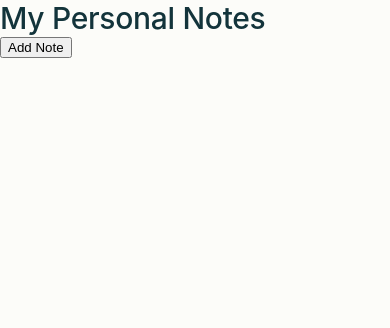
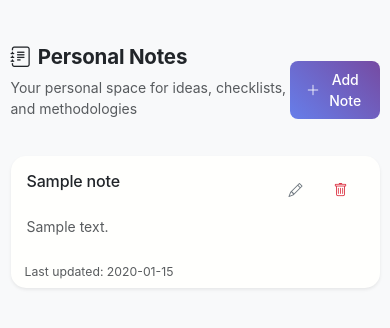
Before and after one commit to Mohammad-Abd-El-Fattah/Bug-Hunter-Platform, a Flask app: page /personal_notes in a window 390 px wide. Shown: the top 328 px of the page. Run offline with Flask 3, Linux system fonts and the light colour scheme; tables that the repository leaves empty hold one stand-in row (values such as "Sample post"); data that the repository does not hold is empty; some libraries are stand-ins or nearby versions; some web fonts are replaced.

Commit message:
Update notes.html

```diff
--- a/templates/notes.html
+++ b/templates/notes.html
@@ -1,101 +1,141 @@
-<!-- templates/notes.html -->
-<!DOCTYPE html>
-<html lang="en">
-<head>
-  <meta charset="UTF-8" />
-  <title>Personal Notes</title>
-  <link rel="stylesheet" href="{{ url_for('static', filename='css/components.css') }}" />
-</head>
-<body>
-  <h1>My Personal Notes</h1>
-  <button onclick="showAddNoteModal()">Add Note</button>
-  <div id="notesContainer"></div>
+{% extends "base.html" %}
 
-  <!-- Note Modal -->
-  <div id="noteModal" class="modal" style="display:none;">
+{% block title %}Personal Notes - Bug Hunter Enhanced{% endblock %}
+
+{% block content %}
+<div class="row mb-4">
+    <div class="col">
+        <div class="d-flex justify-content-between align-items-center">
+            <div>
+                <h1 class="h3 text-dark fw-bold">
+                    <i class="bi bi-journal-text me-2"></i>Personal Notes
+                </h1>
+                <p class="text-muted">Your personal space for ideas, checklists, and methodologies</p>
+            </div>
+            <button class="btn btn-gradient" data-bs-toggle="modal" data-bs-target="#noteModal" onclick="openNoteModal()">
+                <i class="bi bi-plus-lg me-2"></i>Add Note
+            </button>
+        </div>
+    </div>
+</div>
+
+<div class="row g-4">
+    {% for note in notes %}
+    <div class="col-lg-4 col-md-6">
+        <div class="card h-100">
+            <div class="card-body">
+                <div class="d-flex justify-content-between align-items-start mb-2">
+                    <h5 class="card-title">{{ note.title }}</h5>
+                    <div class="btn-group">
+                        <button class="btn btn-sm btn-outline-secondary" onclick="openNoteModal({{ note.id }})">
+                            <i class="bi bi-pencil"></i>
+                        </button>
+                        <button class="btn btn-sm btn-outline-danger" onclick="deleteNote({{ note.id }})">
+                            <i class="bi bi-trash"></i>
+                        </button>
+                    </div>
+                </div>
+                <p class="card-text text-muted">{{ (note.content or '')[:150] }}{% if (note.content or '')|length > 150 %}...{% endif %}</p>
+            </div>
+            <div class="card-footer bg-transparent border-top-0">
+                <small class="text-muted">Last updated: {{ note.updated_at.split(' ')[0] if note.updated_at else 'N/A' }}</small>
+            </div>
+        </div>
+    </div>
+    {% else %}
+    <div class="col-12 text-center py-5">
+        <i class="bi bi-journal-text text-muted" style="font-size: 3rem;"></i>
+        <h5 class="mt-3">You have no notes yet.</h5>
+        <p class="text-muted">Click "Add Note" to create your first one.</p>
+    </div>
+    {% endfor %}
+</div>
+
+<div class="modal fade" id="noteModal" tabindex="-1">
+    <div class="modal-dialog modal-lg">
         <div class="modal-content">
-      <span class="close" onclick="hideNoteModal()">&times;</span>
-      <h2>Add/Edit Note</h2>
-      <form id="noteForm" onsubmit="saveNote(event)">
-        <input type="hidden" id="noteId" />
-        <label>Title:</label>
-        <input type="text" id="noteTitle" required />
-        <label>Content:</label>
-        <textarea id="noteContent"></textarea>
-        <button type="submit">Save</button>
+            <div class="modal-header">
+                <h5 class="modal-title" id="noteModalTitle">Add Note</h5>
+                <button type="button" class="btn-close" data-bs-dismiss="modal"></button>
+            </div>
+            <form id="noteForm">
+                <div class="modal-body">
+                    <input type="hidden" id="noteId" name="id">
+                    <div class="mb-3">
+                        <label for="noteTitle" class="form-label">Title</label>
+                        <input type="text" class="form-control" id="noteTitle" name="title" required>
+                    </div>
+                    <div class="mb-3">
+                        <label for="noteContent" class="form-label">Content</label>
+                        <textarea class="form-control" id="noteContent" name="content" rows="10"></textarea>
+                    </div>
+                     <div class="mb-3">
+                        <label for="noteCategory" class="form-label">Category</label>
+                        <input type="text" class="form-control" id="noteCategory" name="category" placeholder="e.g., Payloads, Methodology, Recon">
+                    </div>
+                </div>
+                <div class="modal-footer">
+                    <button type="button" class="btn btn-secondary" data-bs-dismiss="modal">Close</button>
+                    <button type="submit" class="btn btn-primary">Save Note</button>
+                </div>
             </form>
         </div>
     </div>
+</div>
+{% endblock %}
 
-  <script src="{{ url_for('static', filename='js/api.js') }}"></script>
+{% block scripts %}
 <script>
-    let notes = [];
-    async function loadNotes() {
-      const res = await fetch('/api/notes');
-      const data = await res.json();
-      notes = data.data;
-      renderNotes();
-    }
-    function renderNotes() {
-      const container = document.getElementById('notesContainer');
-      container.innerHTML = '';
-      notes.forEach(note => {
-        container.innerHTML += `<div class="note">
-          <h3>${note.title}</h3>
-          <p>${note.content}</p>
-          <button onclick="editNote(${note.id})">Edit</button>
-          <button onclick="deleteNote(${note.id})">Delete</button>
-        </div>`;
-      });
-    }
-    function showAddNoteModal() {
-      document.getElementById('noteId').value = '';
-      document.getElementById('noteTitle').value = '';
-      document.getElementById('noteContent').value = '';
-      document.getElementById('noteModal').style.display = 'block';
-    }
-    function hideNoteModal() {
-      document.getElementById('noteModal').style.display = 'none';
-    }
-    async function saveNote(e) {
-      e.preventDefault();
-      const id = document.getElementById('noteId').value;
-      const payload = {
-        title: document.getElementById('noteTitle').value,
-        content: document.getElementById('noteContent').value
-      };
-      if (id) {
-        await fetch(`/api/notes/${id}`, {
-          method: 'PUT',
-          headers: { 'Content-Type': 'application/json' },
-          body: JSON.stringify(payload)
-        });
-      } else {
-        await fetch('/api/notes', {
-          method: 'POST',
-          headers: { 'Content-Type': 'application/json' },
-          body: JSON.stringify(payload)
-        });
-      }
-      loadNotes();
-      hideNoteModal();
-    }
-    async function deleteNote(id) {
-      if(confirm('Delete this note?')){
-        await fetch(`/api/notes/${id}`, { method:'DELETE' });
-        loadNotes();
-      }
-    }
-    async function editNote(id) {
-      const note = notes.find(n => n.id === id);
+    let currentNoteId = null;
+    const modal = new bootstrap.Modal(document.getElementById('noteModal'));
+
+    function openNoteModal(noteId = null) {
+        const form = document.getElementById('noteForm');
+        form.reset();
+        currentNoteId = noteId;
+
+        if (noteId) {
+            document.getElementById('noteModalTitle').textContent = 'Edit Note';
+            API.getNote(noteId).then(response => {
+                const note = response.data;
                 document.getElementById('noteId').value = note.id;
                 document.getElementById('noteTitle').value = note.title;
                 document.getElementById('noteContent').value = note.content;
-      document.getElementById('noteModal').style.display = 'block';
+                document.getElementById('noteCategory').value = note.category;
+            });
+        } else {
+            document.getElementById('noteModalTitle').textContent = 'Add Note';
+        }
     }
 
-    // Load notes on page load
-    loadNotes();
+    document.getElementById('noteForm').addEventListener('submit', async function(e) {
+        e.preventDefault();
+        const formData = new FormData(this);
+        const data = Object.fromEntries(formData.entries());
+
+        const url = currentNoteId ? `/api/notes/${currentNoteId}` : '/api/notes';
+        const method = currentNoteId ? 'PUT' : 'POST';
+
+        try {
+            await API.request(url, { method: method, body: JSON.stringify(data) });
+            modal.hide();
+            location.reload();
+        } catch (error) {
+            console.error('Failed to save note:', error);
+            API.showToast('Error saving note.', 'error');
+        }
+    });
+
+    async function deleteNote(noteId) {
+        if (confirm('Are you sure you want to delete this note?')) {
+            try {
+                await API.deleteNote(noteId);
+                location.reload();
+            } catch (error) {
+                console.error('Failed to delete note:', error);
+                API.showToast('Error deleting note.', 'error');
+            }
+        }
+    }
 </script>
-</body>
-</html>
+{% endblock %}
```
Lines whose indentation alone changed are shown as unchanged.
